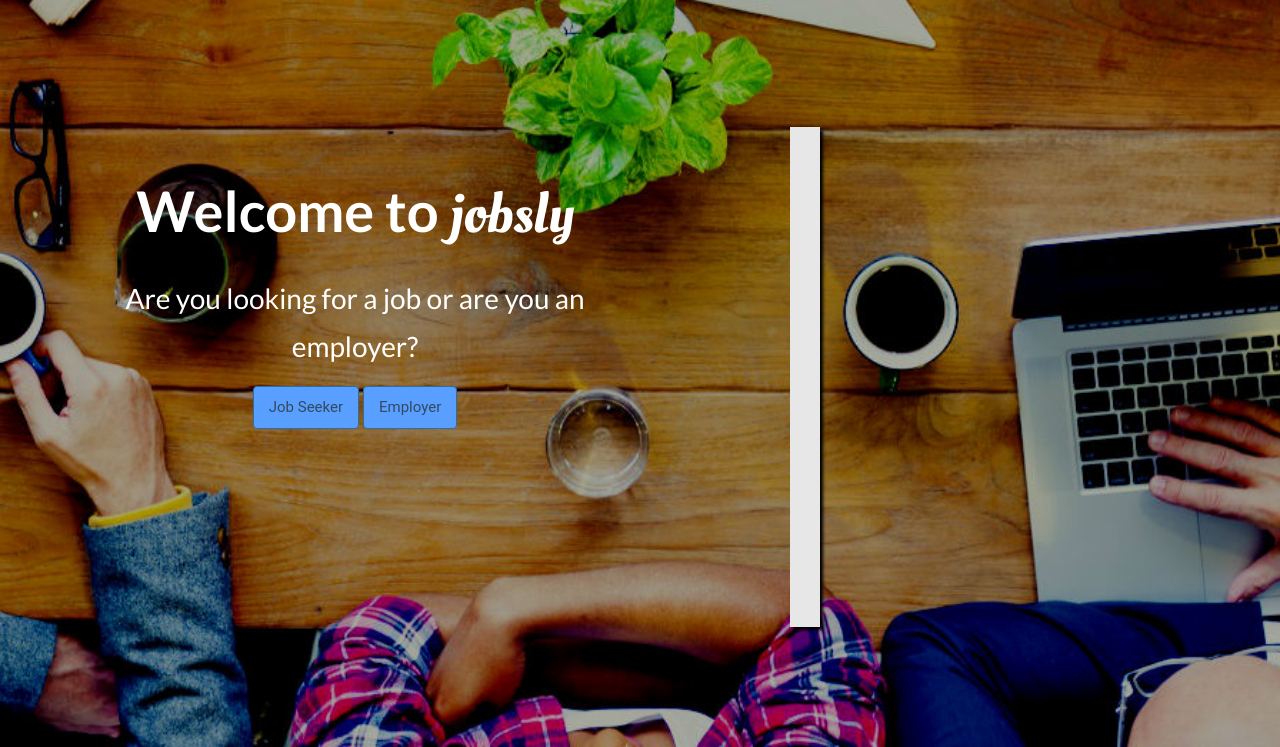
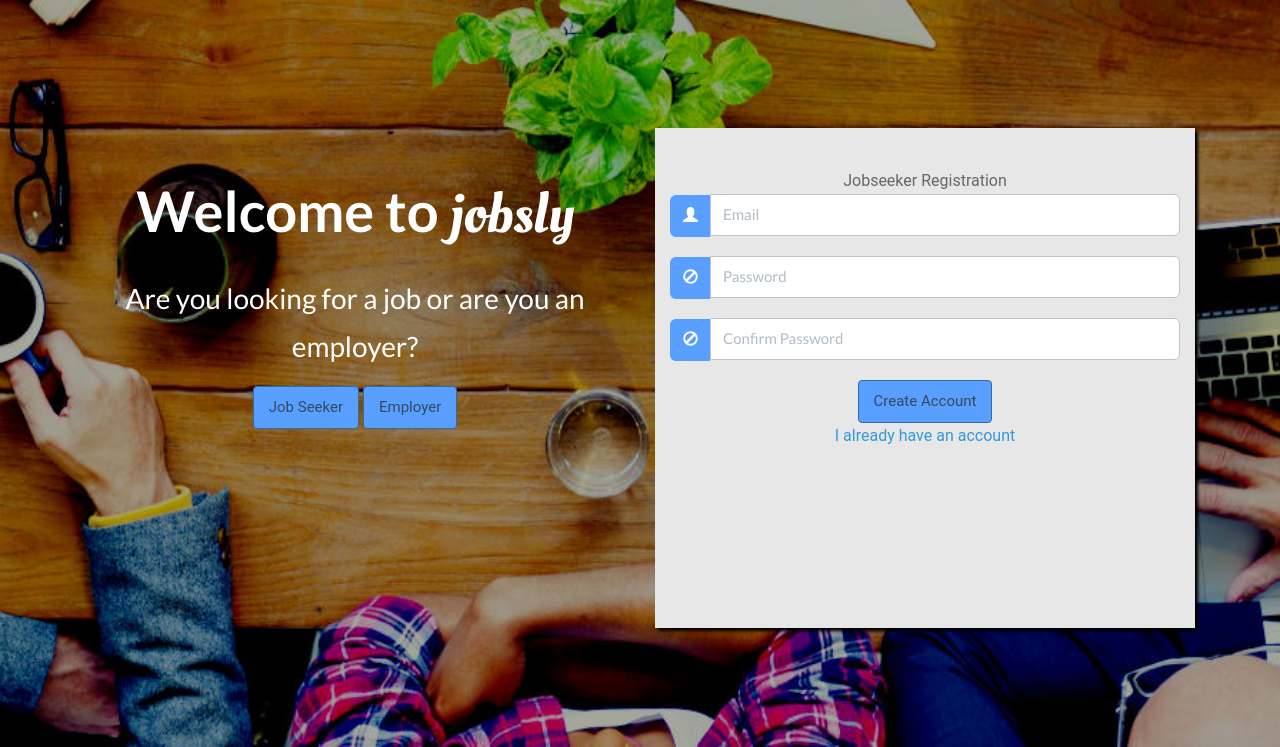
Before and after one commit to rhsantiago/jobsly, a PHP site: page /signup.php in a window 1280 px wide. Shown: the part 53-800 px from the top of the page. Run offline with PHP 8.4, Linux system fonts and the light colour scheme; some libraries are stand-ins or nearby versions.

Commit message:
26. fixed jobseeker signup validation

```diff
--- a/css/mycustom.css
+++ b/css/mycustom.css
@@ -527,7 +527,7 @@ fieldset[disabled] .btn-primary.active {
 }
 
 .signup-form {
-    display: none;
+   /* display: none;*/
     width: auto;
     height: 300px;
     background-color: #e7e7e7;
--- a/js/mycustom.js
+++ b/js/mycustom.js
@@ -9,10 +9,24 @@ $(function() {
 
 
 $(document).ready(function($) {
-    $('#jobseekerform').hide();
-    $('#employerform').hide();
+   /// $('#jobseekerform').hide();
+   // $('#employerform').hide();
   //  $('#signupform').html($('#jobseekerform').html());
-    $('#signupform').slideDown(1000);
+  //  $('#signupform').slideDown(1000);
+     $("#signup-form").parsley();
+
+    $("#signup-form").parsley({
+        successClass: "has-success",
+        errorClass: "has-error",
+        classHandler: function (el) {
+            return el.$element.closest(".form-group");
+        },
+        errorsContainer: function (el) {
+            return el.$element.closest(".form-group");
+        },
+        errorsWrapper: "<span class='help-block'></span>",
+        errorTemplate: "<span></span>"
+    });
 
     $(window).scroll(function() {
       if ($(window).scrollTop() == $(document).height() - $(window).height()) {
@@ -69,26 +83,26 @@ $(document).ready(function($) {
                      $( "#msgSubmit" ).removeClass('hidden');
                 }
             });
-            event.preventDefault();
+            return false;
     });
 
     $('#employerbutton').click(function() {
 
         // replace the contents of the div with the link text
-        $('#signupform #jobseekerform').hide();
+       // $('#signupform #jobseekerform').hide();
 
         $('#signupform #employerform').show();
         $('#signupform').html($('#employerform').html());
         $('#signupform').hide().fadeIn('slow','linear');
 
     // cancel the default action of the link by returning false
-       // return false;
+        return false;
     });
 
         $('#jobseekerbutton').click(function() {
 
             // replace the contents of the div with the link text
-     $('#signupform #employerform').hide();
+       //      $('#signupform #employerform').hide();
 
             $('#signupform #jobseekerform').show();
             $('#signupform').html($('#jobseekerform').html());
@@ -99,10 +113,10 @@ $('#jobseekerbutton').click(function() {
 
 
             // cancel the default action of the link by returning false
-   // return false;
+            return false;
         });
 
-     $("form[name=myForm]").parsley();
+
 
 
 
--- a/signup.php
+++ b/signup.php
@@ -13,7 +13,7 @@
 
     </head>
 
-
+<!--
 
         <div id="employerform">
             <form id="signup-form" name="signup-form" role="form" class="signin-form"  method="POST">
@@ -55,36 +55,9 @@
             <div><a href=""> I already have an account</a></div>
              <div><p>* For Employers, please use your work email address for faster verification.</p></div>
     </div>
+  -->
+    <div id="jobseekerform">
 
-    <div id="jobseekerform">
-            <form id="signup-form" name="signup-form" role="form" class="signin-form"  method="POST" data-parsley-validate="">
-                <input type="hidden" id="usertype" name="usertype" value="jobseeker">
-				<div class="form-group" id="email-group">
-					  <div> Jobseeker Registration</div>
-					 <div class="form-group">
-                                <span class="glyphicon glyphicon glyphicon-user input-group-addon info-input-group-addon" ></span>
-					<input type="email" class="form-control" name="email" id="email" placeholder="Email" data-parsley-trigger="change" required=""/>
-                    </div>
-				</div>
-				<div class="form-group" id="password-group">
-					<div class="input-group">
-                                <span class="glyphicon glyphicon glyphicon-ban-circle input-group-addon info-input-group-addon" id="basic-addon1"></span>
-					<input type="password" class="form-control" name="password" id="password" placeholder="Password"/>
-                    </div>
-				</div>
-                <div class="form-group">
-					<div class="input-group" id="confirm-password-group">
-                                <span class="glyphicon glyphicon glyphicon-ban-circle input-group-addon info-input-group-addon" id="basic-addon1"></span>
-					<input type="password" class="form-control" name="confirmpassword" id="confirmpassword" placeholder="Confirm Password"/>
-                    </div>
-				</div>
-
-
-				<button type="submit" class="btn btn-primary" name="submitbutton" id="submitbutton">
-					Create Account
-				</button>
-			</form>
-            <div><a href=""> I already have an account</a></div>
     </div>
 <body class="signin-body">
     <!-- Preloader -->
@@ -116,7 +89,41 @@
 		<div class="col-md-3 col-sm-6 col-xs-6">
 
 		</div>
-		<div id="signupform" class="col-md-3 col-sm-6 col-xs-6 signup-form">  </div>
+		<div id="signupform" class="col-md-3 col-sm-6 col-xs-6 signup-form">
+
+            <form id="signup-form" name="signup-form" role="form" class="signin-form"  method="POST" >
+                <input type="hidden" id="usertype" name="usertype" value="jobseeker">
+				<div class="form-group" id="email-group" data-parsley-errors-container="#emailerrorcontainer">
+					  <div> Jobseeker Registration</div>
+					 <div class="input-group">
+                                <span class="glyphicon glyphicon glyphicon-user input-group-addon info-input-group-addon" ></span>
+					   	        <input type="email" class="form-control" name="email" id="email" placeholder="Email" required data-parsley-type="email" data-parsley-trigger="keyup" data-parsley-required-message="Email is required."/>
+
+                    </div>
+                    <div id="emailerrorcontainer"></div>
+				</div>
+
+				<div class="form-group" id="password-group">
+					<div class="input-group">
+                                <span class="glyphicon glyphicon glyphicon-ban-circle input-group-addon info-input-group-addon" id="basic-addon1"></span>
+					<input type="password" class="form-control" name="password" id="password" placeholder="Password" required />
+                    </div>
+				</div>
+                <div class="form-group">
+					<div class="input-group" id="confirm-password-group">
+                                <span class="glyphicon glyphicon glyphicon-ban-circle input-group-addon info-input-group-addon" id="basic-addon1"></span>
+					<input type="password" class="form-control" name="confirmpassword" id="confirmpassword" placeholder="Confirm Password" data-parsley-equalto="#password" required data-parsley-equalto-message="Passwords do not match."/>
+                    </div>
+				</div>
+
+
+				<button type="submit" class="btn btn-primary" name="submitbutton" id="submitbutton">
+					Create Account
+				</button>
+			</form>
+            <div><a href=""> I already have an account</a></div>
+
+        </div>
 
 		</div>
 	</div>
```
Lines whose indentation alone changed are shown as unchanged.
